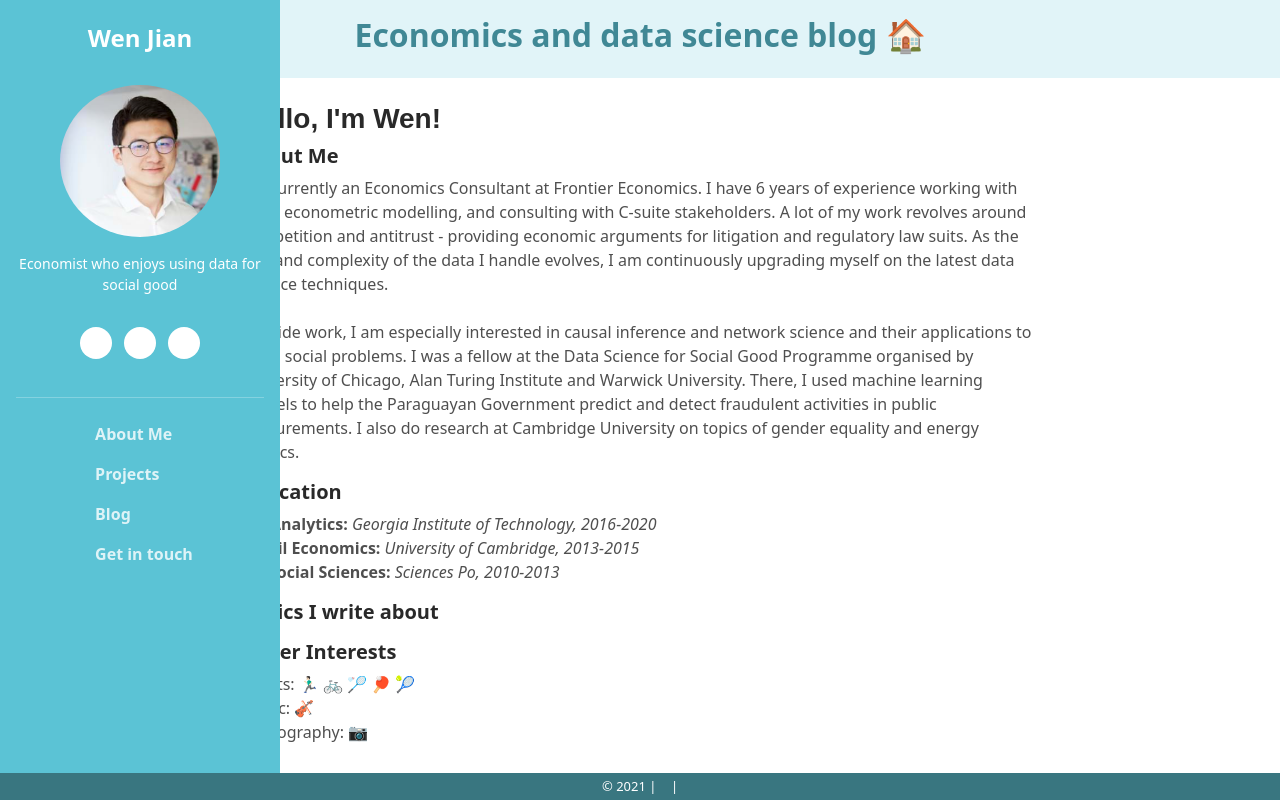
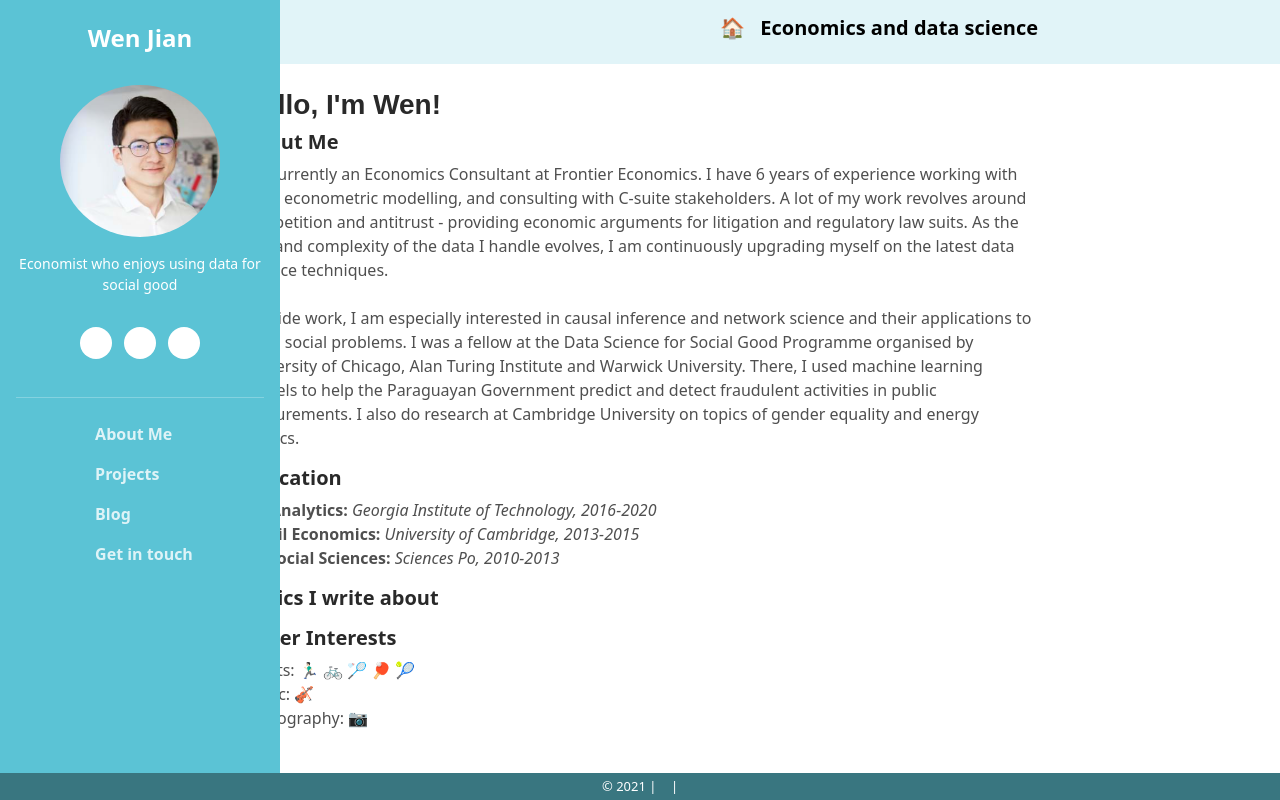
Before and after one commit to wjivan/blog_website, a Flask app: page / in a window 1280 px wide. Run offline with Flask 2, Linux system fonts and the light colour scheme; some libraries are stand-ins or nearby versions.

Commit message:
adjust heading

```diff
--- a/templates/base.html
+++ b/templates/base.html
@@ -81,9 +81,9 @@
 
 	    <section class="cta-section theme-bg-light py-3">
 		    <div class="container text-center single-col-max-width">
-			    <h2 class="heading">Economics and data science blog
-            <a href="{{url_for("blogs")}}" class="text-decoration-none">🏠</a>
-          </h2>
+			    <h5 class="d-flex flex-row-reverse">
+            <a href="{{url_for("blogs")}}" class="text-decoration-none" style="color: black">🏠 &nbsp; Economics and data science</a>
+          </h5>
           <!-- Note that tags is defined in app.py as a global-->
 		    </div><!--//container-->
 	    </section>
```
